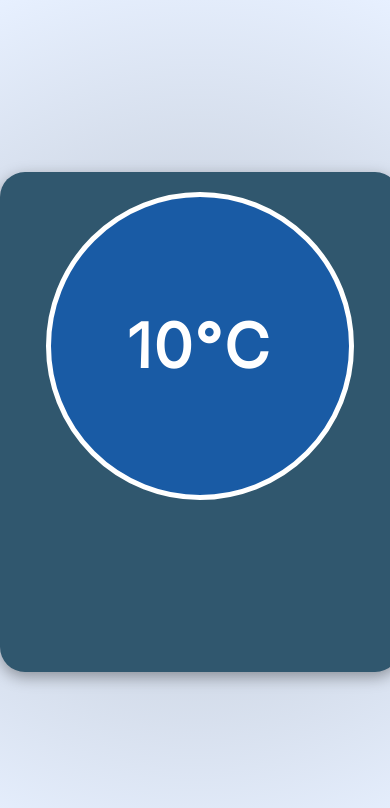
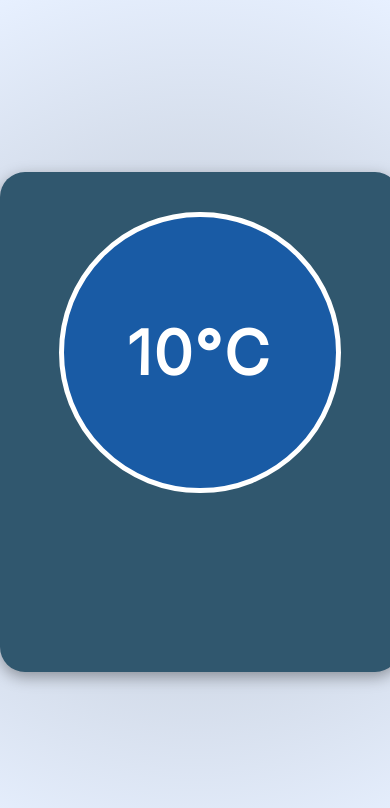
Before and after one commit to AaronMTS/temperature-app, a React (Vite) app: page / in a window 390 px wide. Shown: the top 808 px of the page. Built offline with nearby package versions, Linux system fonts and the light colour scheme.

Commit message:
minor changes to improve responsiveness

```diff
--- a/src/App.module.css
+++ b/src/App.module.css
@@ -1,11 +1,12 @@
 .container {
     display: flex;
     flex-direction: column;
+    justify-content: space-between;
     align-items: center;
     height: 500px;
     width: 400px;
     background-color: #30576E;
-    padding: 20px;
+    padding: 40px 20px 40px 20px;
     border-radius: 25px;
     box-shadow: rgba(0, 0, 0, 0.35) 0px 5px 15px;
 }
--- /dev/null
+++ b/src/components/ButtonList/ButtonList.module.css
@@ -0,0 +1,5 @@
+.div {
+    width: 100%;
+    display: flex;
+    justify-content: space-evenly;
+}
```
